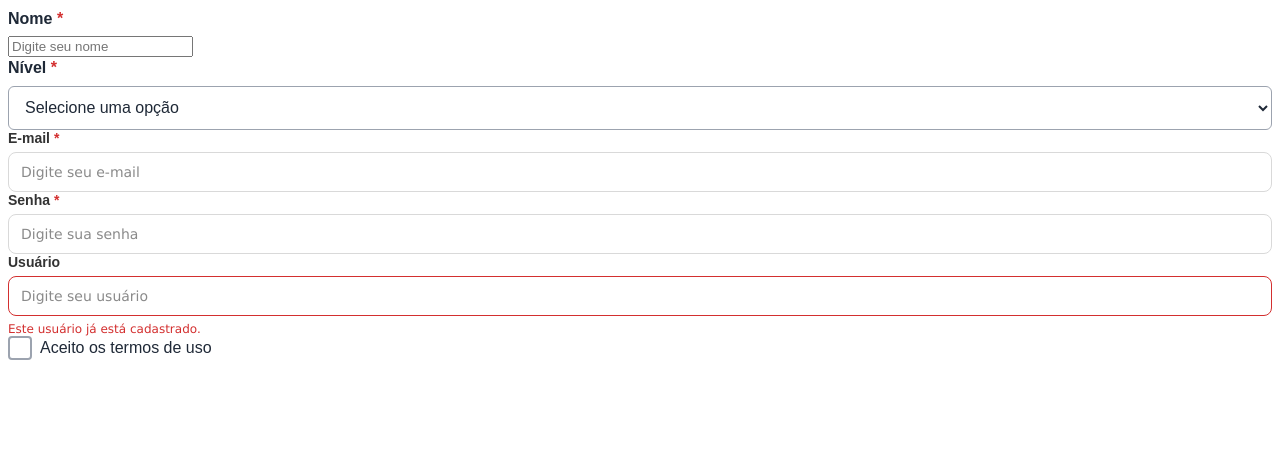
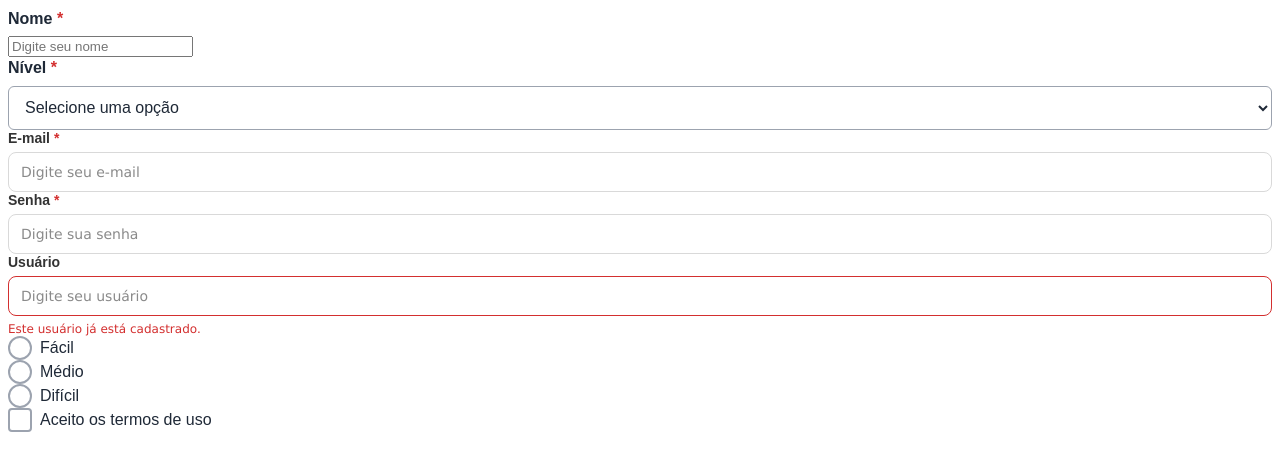
Before and after one commit to DupleExcellence/AcessiblePlatform, a React (Vite) app: page / in a window 1280 px wide. Shown: the top 470 px of the page. Built offline with nearby package versions, Linux system fonts and the light colour scheme.

Commit message:
feat: cria componente Radio

```diff
--- /dev/null
+++ b/frontend/src/components/Radio/Radio.css
@@ -0,0 +1,69 @@
+.radio {
+  display: flex;
+  align-items: center;
+  gap: 8px;
+
+  width: fit-content;
+
+  font-family: Arial, sans-serif;
+  font-size: 16px;
+  line-height: 1.4;
+  color: #1f2937;
+
+  cursor: pointer;
+}
+
+.radio input {
+  position: absolute;
+  opacity: 0;
+  pointer-events: none;
+}
+
+.radio-circle {
+  width: 20px;
+  height: 20px;
+
+  border: 2px solid #9ca3af;
+  border-radius: 50%;
+  background-color: #ffffff;
+
+  display: flex;
+  align-items: center;
+  justify-content: center;
+
+  flex-shrink: 0;
+  transition: 0.2s;
+}
+
+.radio input:checked + .radio-circle {
+  border-color: #16a34a;
+}
+
+.radio input:checked + .radio-circle::after {
+  content: "";
+
+  width: 10px;
+  height: 10px;
+
+  border-radius: 50%;
+  background-color: #16a34a;
+}
+
+.radio input:focus-visible + .radio-circle {
+  outline: 3px solid rgba(22, 163, 74, 0.25);
+  outline-offset: 2px;
+}
+
+.radio:hover .radio-circle {
+  border-color: #16a34a;
+}
+
+.radio input:disabled + .radio-circle {
+  background-color: #f3f4f6;
+  border-color: #d1d5db;
+}
+
+.radio:has(input:disabled) {
+  color: #6b7280;
+  cursor: not-allowed;
+}
--- /dev/null
+++ b/frontend/src/components/Radio/Radio.jsx
@@ -0,0 +1,35 @@
+import "./Radio.css";
+
+function Radio({
+  id,
+  name,
+  value,
+  checked,
+  onChange,
+  children,
+  disabled = false,
+  required = false,
+  ...props
+}) {
+  return (
+    <label htmlFor={id} className="radio">
+      <input
+        id={id}
+        name={name}
+        type="radio"
+        value={value}
+        checked={checked}
+        onChange={onChange}
+        disabled={disabled}
+        required={required}
+        {...props}
+      />
+
+      <span className="radio-circle"></span>
+
+      <span className="radio-label">{children}</span>
+    </label>
+  );
+}
+
+export default Radio;
--- a/frontend/src/pages/Cadastro.jsx
+++ b/frontend/src/pages/Cadastro.jsx
@@ -2,6 +2,7 @@ import Input from "../components/Input/Input";
 import Label from "../components/Label/Label";
 import Select from "../components/Select/Select";
 import Checkbox from "../components/Checkbox/Checkbox";
+import Radio from "../components/Radio/Radio";
 
 function Cadastro() {
   return (
@@ -50,7 +51,29 @@ function Cadastro() {
         error="Este usuário já está cadastrado."
       />
 
+          <Radio
+        id="facil"
+        name="dificuldade"
+        value="facil"
+      >
+        Fácil
+      </Radio>
 
+      <Radio
+        id="medio"
+        name="dificuldade"
+        value="medio"
+      >
+        Médio
+      </Radio>
+
+      <Radio
+        id="dificil"
+        name="dificuldade"
+        value="dificil"
+      >
+        Difícil
+      </Radio>
 
 
 
```
